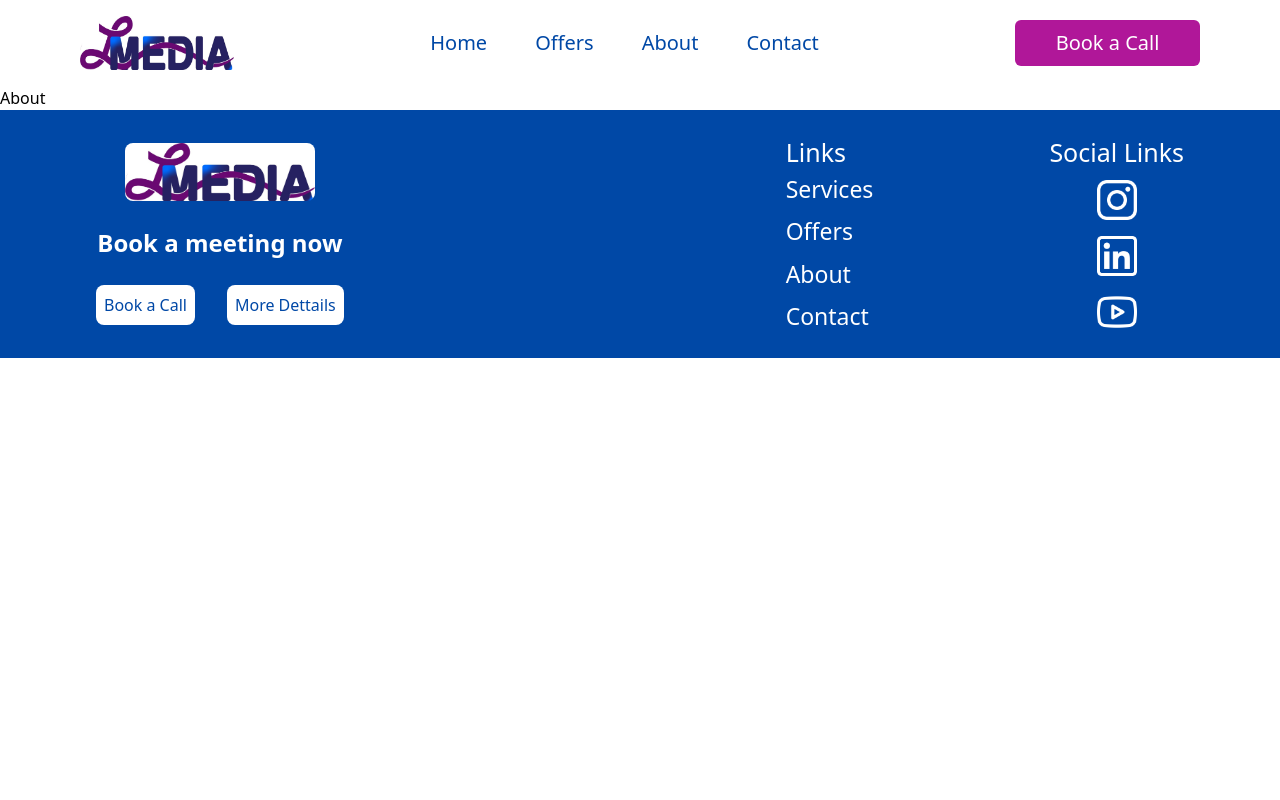
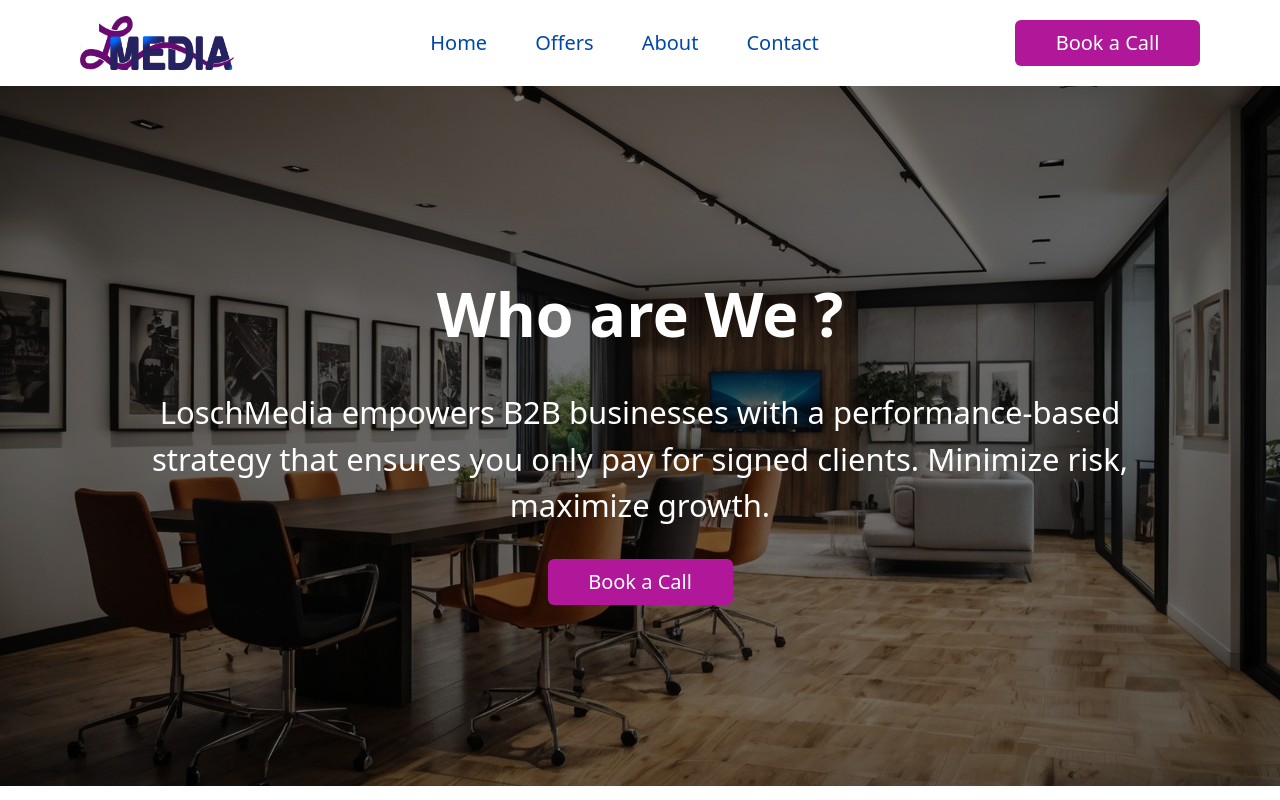
Before and after one commit to ayouub-bk/LoschMedia_Agency, a React (Vite) app: page /About in a window 1280 px wide. Shown: the top 800 px of the page. Built offline with nearby package versions, Linux system fonts and the light colour scheme.

Commit message:
about-header section ui

```diff
--- a/src/pages/About.jsx
+++ b/src/pages/About.jsx
@@ -1,7 +1,25 @@
 import React from "react";
+import Button from "../Components/Ui/Button";
 
 const About = () => {
-  return <div>About</div>;
+  return (
+    <>
+      <header className="bg-[url('./assets/imgs/StockImg.jpg')] bg-center   h-[700px]  flex justify-center items-center p-4 relative">
+        <div className="bg-black absolute inset-0 opacity-50"></div>
+        <div className="  z-10 flex flex-col gap-[30px] items-center desktop:w-[1008px] text-center text-primary ">
+          <h1 className="text-[61px] font-bold   ">Who are We ?</h1>
+          <p className=" text-[29px] tablet:text-[31px]  ">
+            LoschMedia empowers B2B businesses with a performance-based strategy
+            that ensures you only pay for signed clients. Minimize risk,
+            maximize growth.
+          </p>
+          <Button />
+        </div>
+      </header>
+
+      <div className="tablet:p-8 desktop:p-14 p-4 "></div>
+    </>
+  );
 };
 
 export default About;
```
